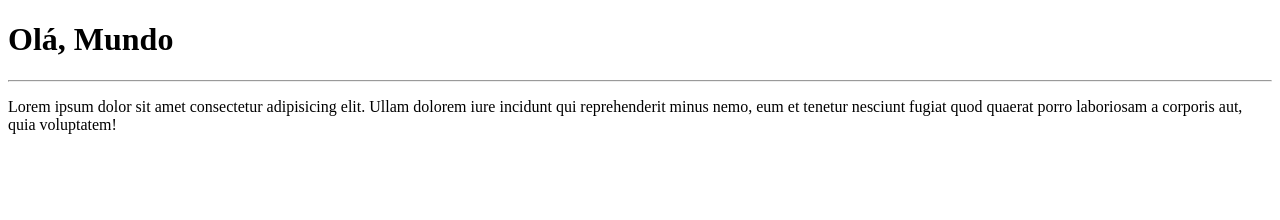
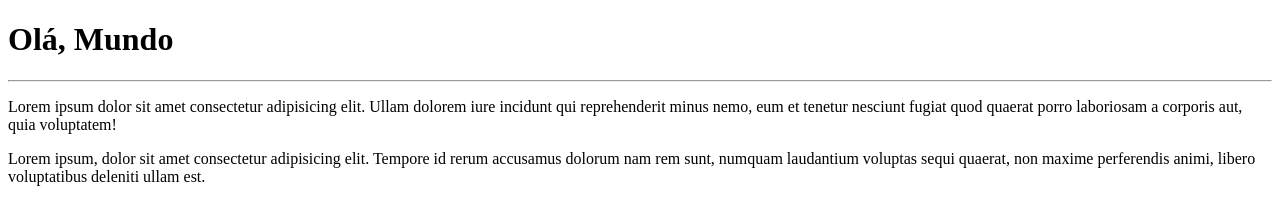
Before and after one commit to matheusrodrinks/Ola-Mundo, a plain HTML site: page Treinamento_de_Site/index.html in a window 1280 px wide. Drawn offline with Linux system fonts and the light colour scheme.

Commit message:
mais uma alteração de paragráfo

```diff
--- a/Treinamento_de_Site/index.html
+++ b/Treinamento_de_Site/index.html
@@ -10,6 +10,7 @@
     <h1>Olá, Mundo</h1>
     <hr>
     <p>Lorem ipsum dolor sit amet consectetur adipisicing elit. Ullam dolorem iure incidunt qui reprehenderit minus nemo, eum et tenetur nesciunt fugiat quod quaerat porro laboriosam a corporis aut, quia voluptatem!</p>
+    <p>Lorem ipsum, dolor sit amet consectetur adipisicing elit. Tempore id rerum accusamus dolorum nam rem sunt, numquam laudantium voluptas sequi quaerat, non maxime perferendis animi, libero voluptatibus deleniti ullam est.</p>
 
 </body>
 </html>
```
